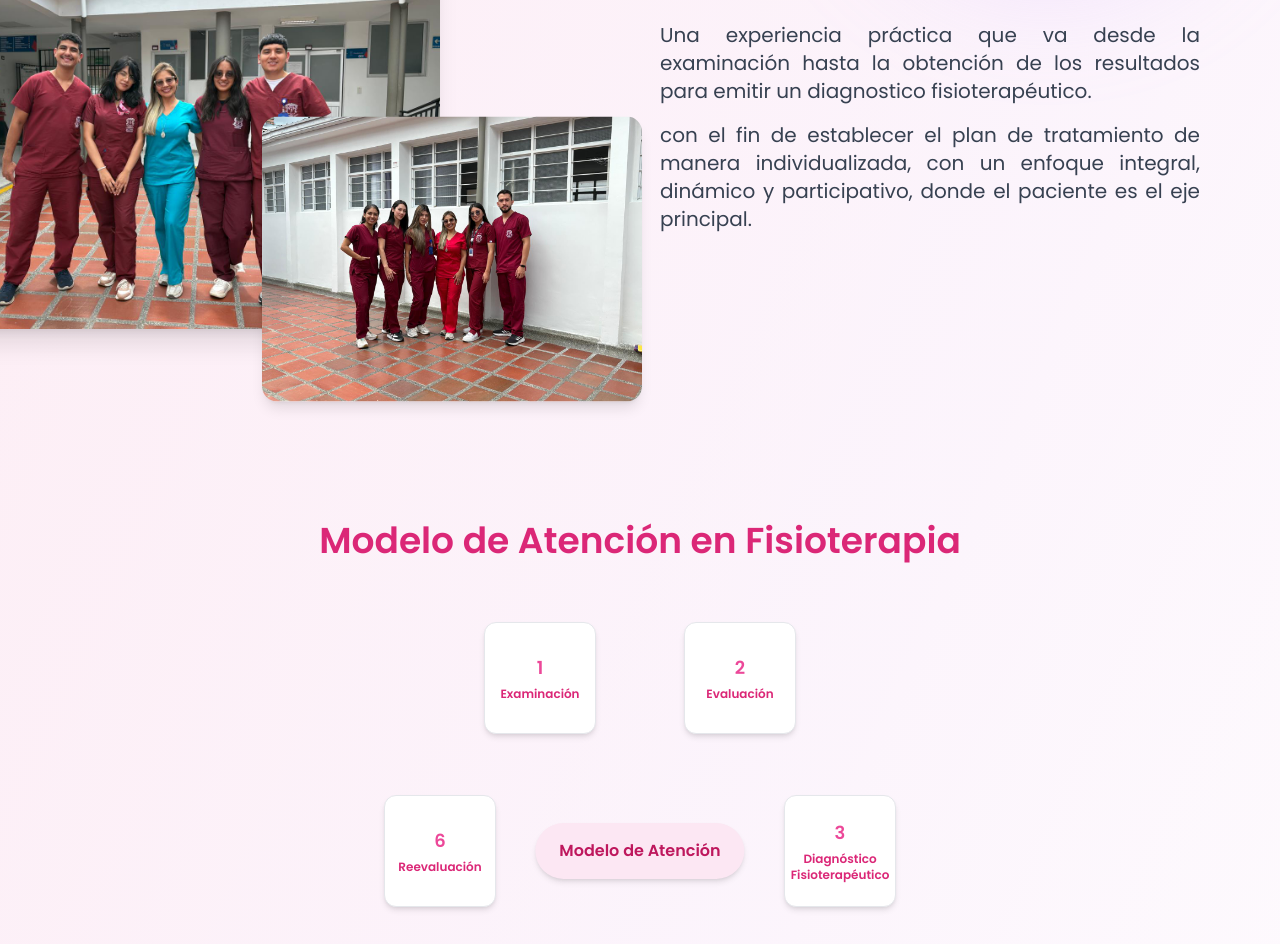
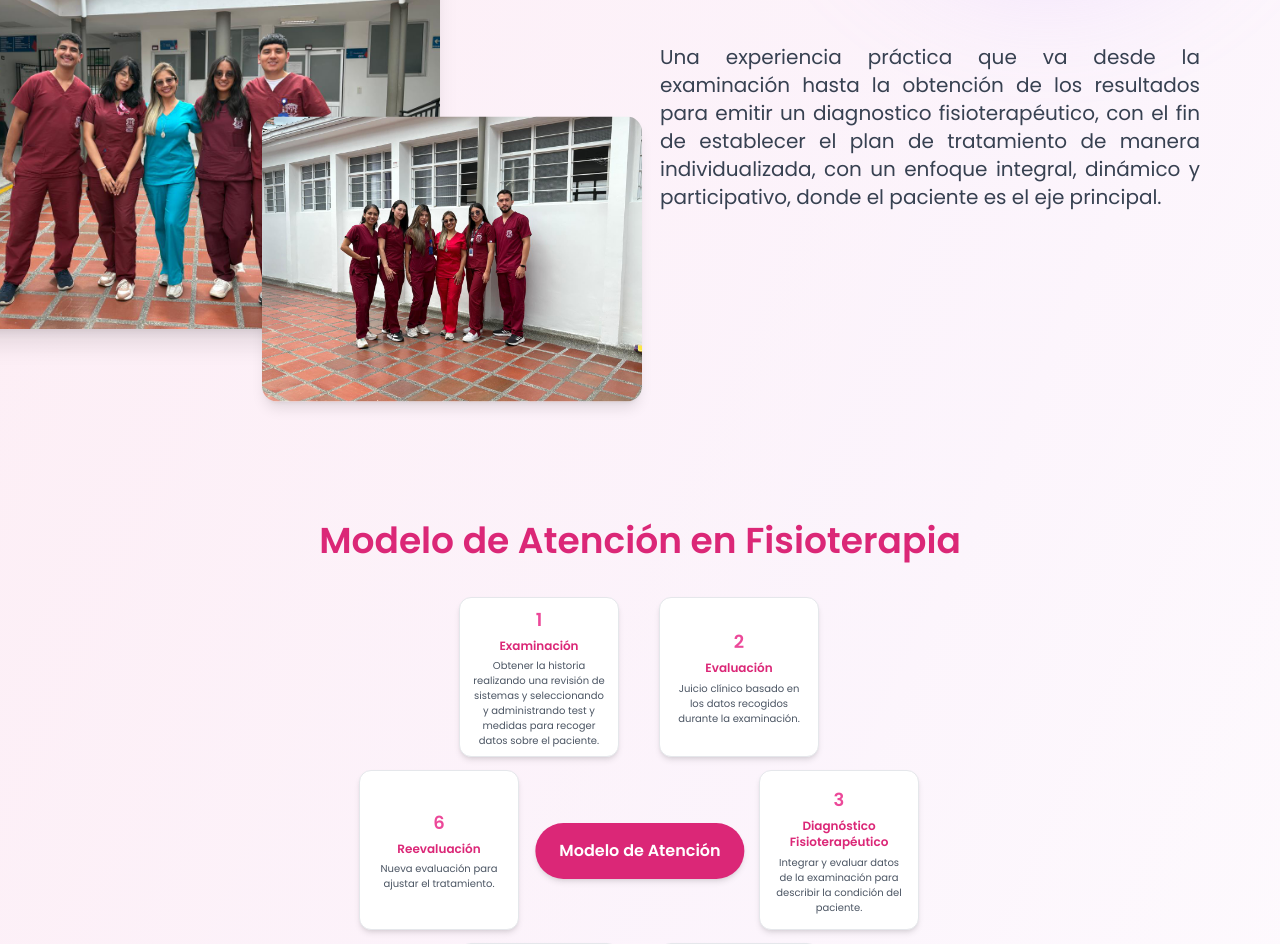
Before and after one commit to JuanF88/ximenaPage, a Next.js app: page / in a window 1280 px wide. Shown: the part 400-1344 px from the top of the page. Built offline with nearby package versions, Linux system fonts and the light colour scheme.

Commit message:
Experiencias update

```diff
--- a/src/components/Header.js
+++ b/src/components/Header.js
@@ -75,8 +75,8 @@ export default function Header() {
             } flex-col absolute top-full right-4 bg-white shadow-lg rounded-md mt-2 py-2 px-4 space-y-3 md:space-y-0 md:flex md:flex-row md:static md:shadow-none md:bg-transparent md:space-x-6 md:items-center text-gray-700 font-medium transition-all duration-300`}
         >
           <Link href="/dolor" className="hover:text-pink-500 transition">¿Qué es el dolor?</Link>
-          {/* <Link href="/" className="hover:text-pink-500 transition">Blog de experiencias</Link>
-          <Link href="/sobre-nosotros" className="hover:text-pink-500 transition">Nosotros</Link> */}
+          <Link href="/experiencias" className="hover:text-pink-500 transition">Blog de experiencias</Link>
+          {/* <Link href="/sobre-nosotros" className="hover:text-pink-500 transition">Nosotros</Link> */}
           <Link href="/contacto" className="hover:text-pink-500 transition">Contacto</Link>
         </nav>
       </div>
--- a/src/components/Hero.js
+++ b/src/components/Hero.js
@@ -94,11 +94,7 @@ export default function Hero() {
   <div className="w-full md:w-1/2 space-y-4">
     <p className="text-lg sm:text-xl text-gray-700 leading-relaxed text-justify max-w-2xl mx-auto">
       Una experiencia práctica que va desde la examinación hasta la
-      obtención de los resultados para emitir un diagnostico fisioterapéutico.
-    </p>
-
-    <p className="text-lg sm:text-xl text-gray-700 leading-relaxed text-justify max-w-2xl mx-auto">
-      con el fin de establecer el plan de tratamiento de manera individualizada,
+      obtención de los resultados para emitir un diagnostico fisioterapéutico, con el fin de establecer el plan de tratamiento de manera individualizada,
       con un enfoque integral, dinámico y participativo, donde el paciente es el eje principal.
     </p>
   </div>
--- a/src/components/ModeloAtencion.js
+++ b/src/components/ModeloAtencion.js
@@ -1,6 +1,5 @@
 "use client";
 import React, { useRef, useEffect, useState } from "react";
-import { motion } from "framer-motion";
 
 const fases = [
   "Examinación",
@@ -11,6 +10,15 @@ const fases = [
   "Reevaluación",
 ];
 
+const descripciones = [
+  "Obtener la historia realizando una revisión de sistemas y seleccionando y administrando test y medidas para recoger datos sobre el paciente.",
+  "Juicio clínico basado en los datos recogidos durante la examinación.",
+  "Integrar y evaluar datos de la examinación para describir la condición del paciente.",
+  "Propósito e interacción del fisioterapeuta con la paciente y la apropiación con otros individuos involucrados con el cuidado del paciente.",
+  "Valoración del progreso del paciente.",
+  "Nueva evaluación para ajustar el tratamiento.",
+];
+
 const customArrowAngles = [1, 0, 70, 120, 190, 250];
 
 export default function ModeloAtencion() {
@@ -18,11 +26,10 @@ export default function ModeloAtencion() {
   const containerRef = useRef(null);
   const [radius, setRadius] = useState(160);
 
-  // Calcular tamaño dinámico según el contenedor
   useEffect(() => {
     const handleResize = () => {
       const width = containerRef.current?.offsetWidth ?? 400;
-      setRadius(width * 0.4); // 40% del ancho
+      setRadius(width * 0.4);
     };
 
     handleResize();
@@ -42,23 +49,20 @@ export default function ModeloAtencion() {
       >
         {ordenPosiciones.map((faseIndex, index) => {
           const fase = fases[index];
+          const descripcion = descripciones[index];
 
           const angleDeg = (faseIndex / fases.length) * 360;
           const rad = (angleDeg * Math.PI) / 180;
           const x = radius * Math.cos(rad);
           const y = radius * Math.sin(rad);
 
-          const arrowAngle =
-            customArrowAngles[index] ??
-            (Math.atan2(y, x) * 180) / Math.PI;
-
           return (
             <React.Fragment key={`fase-${index}`}>
               <div
-                className="absolute w-28 h-28 flex flex-col items-center justify-center text-center p-3 bg-white rounded-xl shadow-md border border-gray-200 hover:shadow-xl transition"
+                className="absolute w-40 h-40 flex flex-col items-center justify-center text-center p-3 bg-white rounded-xl shadow-md border border-gray-200 hover:shadow-xl transition"
                 style={{
-                  left: `calc(50% + ${x}px - 56px)`,
-                  top: `calc(50% + ${y}px - 56px)`,
+                  left: `calc(45% + ${x}px - 56px)`,
+                  top: `calc(45% + ${y}px - 56px)`,
                 }}
               >
                 <span className="text-pink-500 text-lg font-bold mb-1">
@@ -67,15 +71,23 @@ export default function ModeloAtencion() {
                 <span className="text-xs font-semibold text-pink-600 leading-snug">
                   {fase}
                 </span>
+                <span className="text-[10px] text-gray-600 mt-1">
+                  {descripcion}
+                </span>
               </div>
             </React.Fragment>
           );
         })}
 
-        {/* Centro del modelo */}
-        <div className="absolute left-1/2 top-1/2 transform -translate-x-1/2 -translate-y-1/2 text-center bg-pink-100 text-pink-700 font-bold px-6 py-4 rounded-full shadow-md text-sm sm:text-base">
+        {/* Centro del modelo como botón/enlace */}
+        <a
+          href="https://www.apta.org/apta-resources-in-spanish/recursos-para-fisioterapeutas-de-apta-en-espanol" // ← Cambia esto por tu URL deseada
+          target="_blank"
+          rel="noopener noreferrer"
+          className="absolute left-1/2 top-1/2 transform -translate-x-1/2 -translate-y-1/2 text-center bg-pink-600 hover:bg-pink-700 text-white font-bold px-6 py-4 rounded-full shadow-md text-sm sm:text-base transition duration-300"
+        >
           Modelo de Atención
-        </div>
+        </a>
       </div>
     </section>
   );
```
